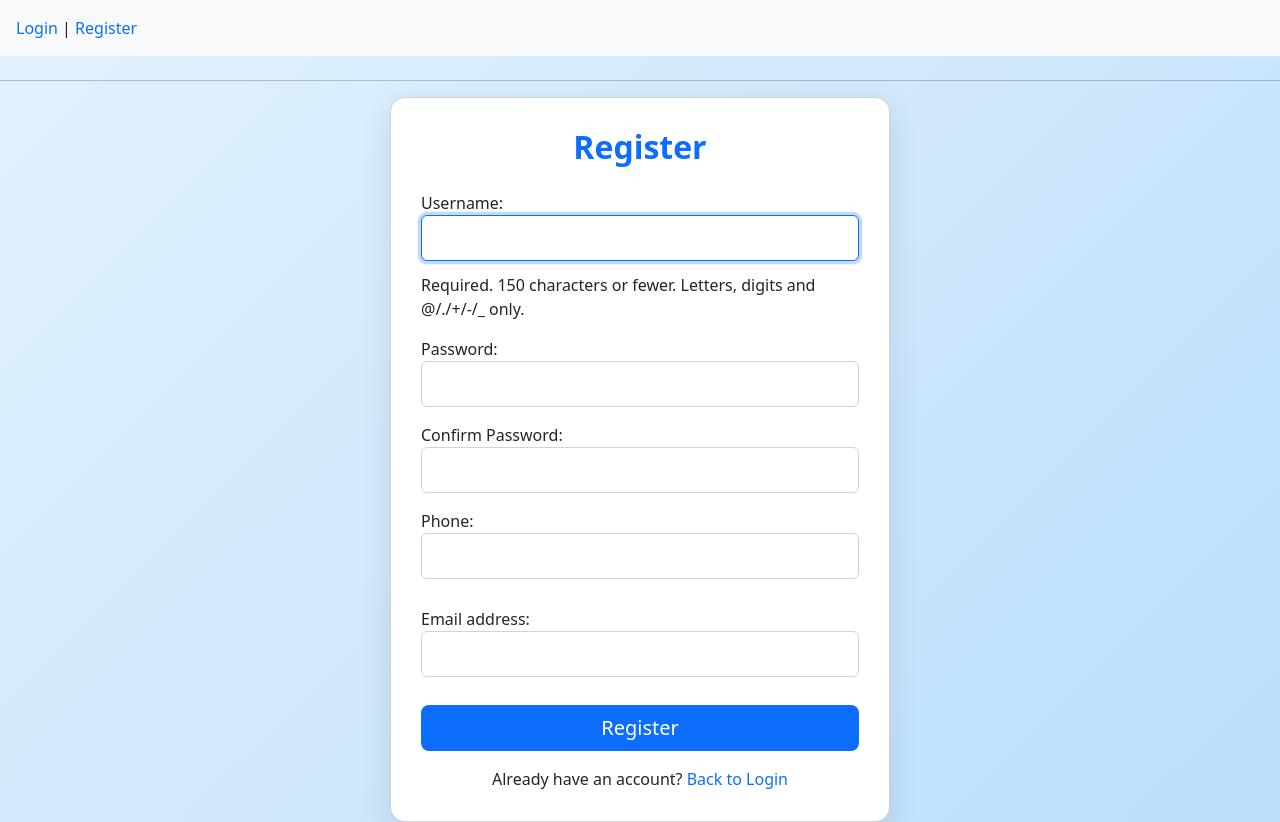
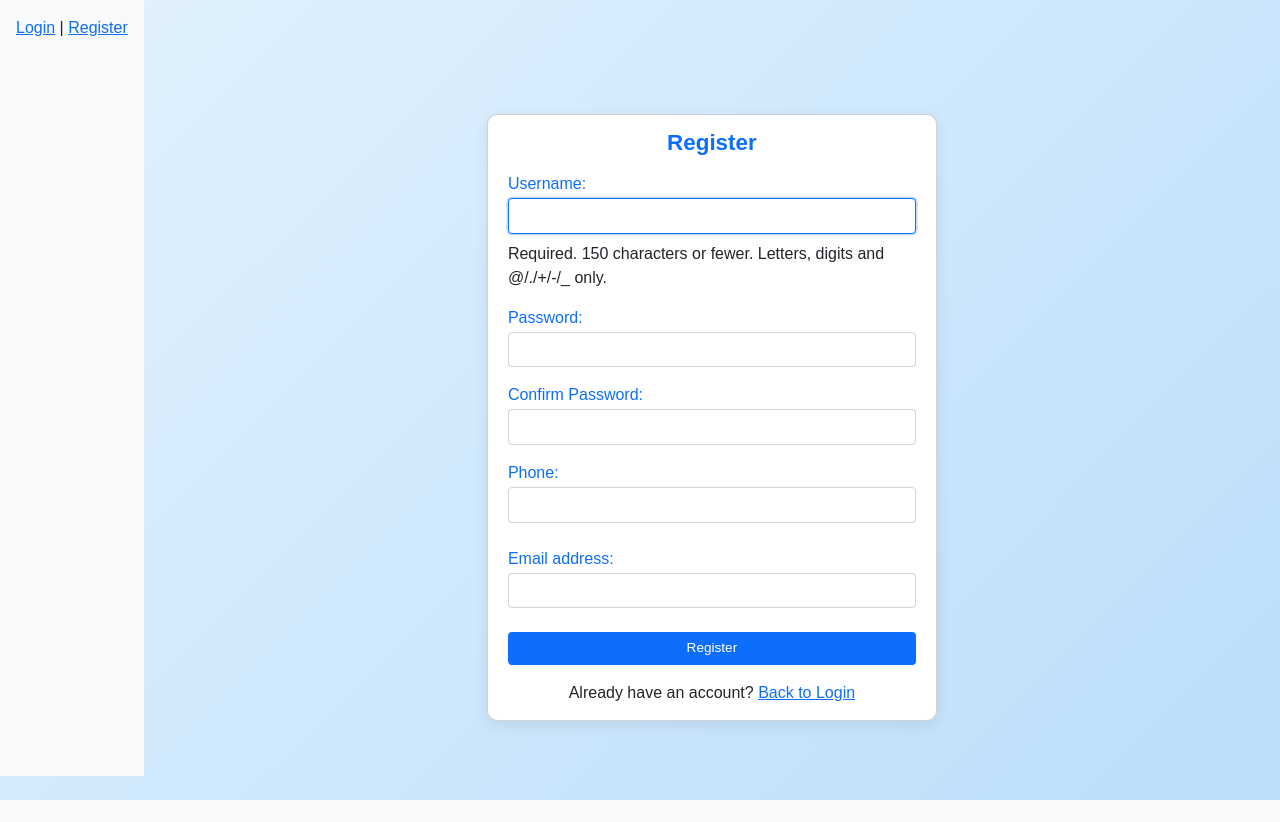
Before and after one commit to Yaeli6858/Python-task-management, a Django app: page /register/ in a window 1280 px wide. After the commit the page ends 800 px from the top, so only its background shows below. Run offline with Django 5.2, Linux system fonts and the light colour scheme; some libraries are stand-ins or nearby versions.

Commit message:
akmost finish

```diff
--- a/static/css/project.css
+++ b/static/css/project.css
@@ -1,139 +1,298 @@
+/* ====== GLOBAL STYLES ====== */
 body {
     min-height: 100vh;
     background: linear-gradient(135deg, #e3f2fd, #bbdefb);
+    margin: 0;
+    font-family: Arial, sans-serif;
+    display: flex;
+    justify-content: center;
 }
 
-/* כרטיסי login/register/profile/task/delete */
-.card {
-    background: #ffffff;
-    border-radius: 15px;
-    box-shadow: 0 10px 30px rgba(0,0,0,0.1);
-    padding: 30px;
-    width: 100%;
-    max-width: 500px;
+.container {
+    padding: 50px 10px 15px; /* קטן יותר מרווח פנימי */
+    max-width: 850px;
     margin: auto;
 }
 
-/* כותרות */
+/* ====== NAVBAR ====== */
+.navbar {
+    background-color: #0d6efd;
+    color: white;
+    padding: 10px 15px; /* קטן יותר */
+    width: 100%;
+    display: flex;
+    justify-content: space-between;
+    align-items: center;
+    box-shadow: 0 3px 7px rgba(0,0,0,0.1);
+    position: fixed; /* תמיד בראש */
+    top: 0;
+    left: 0;
+    z-index: 1000;
+    font-size: 0.9rem;
+}
+
+.navbar .nav-link {
+    color: white;
+    text-decoration: none;
+    margin: 0 6px;
+    font-weight: bold;
+}
+
+.navbar .nav-link:hover {
+    text-decoration: underline;
+}
+
+/* ====== CARDS ====== */
+.card {
+    background: #ffffff;
+    border-radius: 10px;
+    box-shadow: 0 4px 15px rgba(0,0,0,0.08);
+    padding: 15px 20px;
+    width: 100%;
+    max-width: 450px;
+    margin: 12px auto;
+    box-sizing: border-box;
+}
+
 .card h2 {
     color: #0d6efd;
     font-weight: bold;
     text-align: center;
-    margin-bottom: 25px;
+    margin-bottom: 15px;
+    font-size: 1.4rem;
 }
 
-/* שדות אחידים */
-.card input,
-.card select,
-.card textarea {
+/* ====== FORM FIELDS ====== */
+.card input, .card select, .card textarea {
     width: 100%;
-    padding: 10px 12px;
-    font-size: 1rem;
-    border-radius: 6px;
+    padding: 6px 8px;
+    font-size: 0.9rem;
+    border-radius: 4px;
     border: 1px solid #ced4da;
-    margin-bottom: 12px;
+    margin-bottom: 8px;
+    box-sizing: border-box;
 }
 
-.card input:focus,
-.card select:focus,
-.card textarea:focus {
+.card input:focus, .card select:focus, .card textarea:focus {
     border-color: #0d6efd;
     outline: none;
-    box-shadow: 0 0 0 0.2rem rgba(13,110,253,0.25);
+    box-shadow: 0 0 0 0.1rem rgba(13,110,253,0.25);
 }
 
-/* כפתורים אחידים */
-.btn-primary {
+.card label {
+    font-weight: 500;
+    color: #0d6efd;
+    margin-bottom: 2px;
+    display: block;
+}
+
+/* הסרת help text לשדה username בהרשמה */
+.register-card input[name="username"] + small.form-text {
+    display: none !important;
+}
+
+/* ====== BUTTONS ====== */
+.btn-primary, .btn-submit, .btn-action {
+    border: none;
+    border-radius: 4px;
+    color: white;
+    font-weight: 500;
+    cursor: pointer;
+    transition: 0.3s;
+    font-size: 0.85rem;
+}
+
+.btn-primary, .btn-submit {
     background-color: #0d6efd;
-    border: none;
+    padding: 6px 12px;
 }
-.btn-primary:hover {
+
+.btn-primary:hover, .btn-submit:hover {
     background-color: #0b5ed7;
 }
 
-/* קישורים */
-a {
-    color: #0d6efd;
+.btn-edit, .btn-delete, .btn-take, .btn-complete, .btn-cancel {
+    padding: 6px 14px;
+    min-width: 80px;
+}
+
+.btn-edit { background-color: #0d6efd; }
+.btn-edit:hover { background-color: #0b5ed7; }
+
+.btn-delete { background-color: #dc3545; }
+.btn-delete:hover { background-color: #c82333; }
+
+.btn-take { background-color: #198754; }
+.btn-take:hover { background-color: #157347; }
+
+.btn-complete { background-color: #fd7e14; }
+.btn-complete:hover { background-color: #e06c0c; }
+
+.btn-cancel { background-color: #6c757d; }
+.btn-cancel:hover { background-color: #5a6268; }
+
+.btn-add-task {
+    display: inline-block;
+    margin-bottom: 10px;
+    background-color: #0d6efd;
+    color: white;
+    padding: 5px 10px;
+    border-radius: 5px;
     text-decoration: none;
 }
-a:hover {
-    text-decoration: underline;
+
+.btn-add-task:hover {
+    background-color: #0b5ed7;
 }
 
-/* הודעות שגיאה */
-.errorlist {
+/* ====== ERROR MESSAGES ====== */
+.errorlist, .text-danger {
     color: #dc3545;
-    list-style: none;
-    padding-left: 0;
-    margin-top: 5px;
-    font-size: 0.9rem;
+    font-size: 0.75rem;
+    margin-top: 2px;
+    margin-bottom: 5px;
 }
 
-/* טבלאות משימות */
+/* ====== TABLES ====== */
 table {
     width: 100%;
-    max-width: 1000px;
-    margin: 0 auto;
+    max-width: 850px;
+    margin: 0 auto 12px;
     border-collapse: collapse;
     background-color: #ffffff;
-    border-radius: 10px;
+    border-radius: 6px;
     overflow: hidden;
-    box-shadow: 0 5px 20px rgba(0,0,0,0.1);
+    box-shadow: 0 3px 12px rgba(0,0,0,0.08);
 }
+
 th, td {
-    padding: 12px 15px;
+    padding: 8px 10px;
     text-align: center;
+    font-size: 0.85rem;
 }
+
 th {
     background-color: #0d6efd;
     color: white;
 }
-tr:nth-child(even) {
-    background-color: #f1f8ff;
-}
-tr:hover {
-    background-color: #e3f2fd;
-}
 
-/* סטטוסים */
+tr:nth-child(even) { background-color: #f1f8ff; }
+tr:hover { background-color: #e3f2fd; }
+
 .status-new { color: #0d6efd; font-weight: bold; }
 .status-in-progress { color: #ffc107; font-weight: bold; }
 .status-completed { color: #198754; font-weight: bold; }
 .my-task { background-color: #87cefa !important; }
 
-/* כפתורים מיוחדים בטבלה */
-.btn-action {
-    margin-right: 5px;
-    padding: 5px 10px;
-    border-radius: 5px;
-    border: none;
-    color: white;
+/* ====== DELETE CARD ====== */
+.delete-card p {
+    margin-bottom: 15px;
     font-size: 0.9rem;
 }
-.btn-edit { background-color: #0d6efd; }
-.btn-edit:hover { background-color: #0b5ed7; }
-.btn-delete { background-color: #dc3545; }
-.btn-delete:hover { background-color: #c82333; }
-.btn-take { background-color: #198754; }
-.btn-take:hover { background-color: #157347; }
-.btn-complete { background-color: #fd7e14; }
-.btn-complete:hover { background-color: #e06c0c; }
-.btn-add-task { display: inline-block; margin-bottom: 15px; background-color: #0d6efd; color: white; padding: 8px 15px; border-radius: 6px; text-decoration: none; }
-.btn-add-task:hover { background-color: #0b5ed7; }
 
-/* סינון */
+.delete-card .btn-action {
+    margin: 4px;
+    padding: 6px 16px;
+}
+
+/* ====== FILTER FORM ====== */
+.filter-form {
+    display: flex;
+    flex-wrap: wrap;
+    gap: 8px;
+    justify-content: center;
+    margin-bottom: 12px;
+    align-items: flex-end;
+}
+
+.filter-form div {
+    display: flex;
+    flex-direction: column;
+}
+
 .filter-form input,
-.filter-form select,
-.filter-form button {
-    padding: 8px 10px;
-    border-radius: 6px;
+.filter-form select {
+    padding: 5px 8px;
+    border-radius: 4px;
     border: 1px solid #ced4da;
+    height: 32px;
 }
+
 .filter-form button {
     background-color: #0d6efd;
     color: white;
     border: none;
+    padding: 5px 10px;
+    border-radius: 4px;
+    height: 32px;
 }
+
 .filter-form button:hover {
     background-color: #0b5ed7;
 }
+
+/* ====== RESPONSIVE ====== */
+@media (max-width: 768px) {
+    .container {
+        padding: 80px 10px 15px;
+    }
+
+    table, .card {
+        width: 100%;
+        max-width: 100%;
+    }
+
+    .filter-form {
+        flex-direction: column;
+        align-items: stretch;
+        gap: 6px;
+    }
+}
+
+@media (max-width: 480px) {
+    .navbar {
+        flex-direction: column;
+        gap: 4px;
+        text-align: center;
+    }
+}
+/* ====== NAVBAR ====== */
+.navbar {
+    background-color: #0d6efd;
+    color: white;
+    padding: 10px 15px;
+    width: 100%;
+    display: flex;
+    flex-direction: column; /* שתי שורות */
+    align-items: center;
+    box-shadow: 0 3px 7px rgba(0,0,0,0.1);
+    position: fixed;
+    top: 0;
+    left: 0;
+    z-index: 1000;
+    font-size: 0.9rem;
+}
+
+.navbar .navbar-top {
+    width: 100%;
+    text-align: left; /* "שלום" בצד שמאל */
+    margin-bottom: 5px;
+    font-weight: bold;
+}
+
+.navbar .navbar-bottom {
+    width: 100%;
+    display: flex;
+    justify-content: center; /* כל הקישורים בשורה שנייה במרכז */
+    gap: 8px;
+}
+
+.navbar .nav-link {
+    color: white;
+    text-decoration: none;
+    font-weight: bold;
+}
+
+.navbar .nav-link:hover {
+    text-decoration: underline;
+}
--- a/task_manager/settings.py
+++ b/task_manager/settings.py
@@ -15,6 +15,9 @@
 # Build paths inside the project like this: BASE_DIR / 'subdir'.
 BASE_DIR = Path(__file__).resolve().parent.parent
 
+
+STATIC_URL = '/static/'
+STATICFILES_DIRS = [BASE_DIR / "static"]
 
 # Quick-start development settings - unsuitable for production
 # See https://docs.djangoproject.com/en/5.2/howto/deployment/checklist/
--- a/tasks/templates/tasks/update_task.html
+++ b/tasks/templates/tasks/update_task.html
@@ -1,4 +1,6 @@
 {% extends "tasks/base.html" %}
+{% load widget_tweaks %}
+
 {% block title %}Update Task{% endblock %}
 
 {% block content %}
--- a/tasks/views.py
+++ b/tasks/views.py
@@ -4,7 +4,7 @@
 from django.views.generic import ListView, CreateView, UpdateView, DeleteView
 from django.contrib.auth.decorators import login_required
 from django.utils.decorators import method_decorator
-from .forms import TaskForm, CustomUserCreationForm, TaskFilterForm,ProfileForm
+from .forms import TaskForm, CustomUserCreationForm, TaskFilterForm, ProfileForm
 from .models import Task
 
 
@@ -89,7 +89,11 @@
         else:  # עובד
             return Task.objects.filter(task_performer=user)
 
-    # כאן מוסיפים את form_valid כדי לעדכן את סטטוס
+    def get_form_kwargs(self):
+        kwargs = super().get_form_kwargs()
+        kwargs['user'] = self.request.user  # ← העברת המשתמש לטופס
+        return kwargs
+
     def form_valid(self, form):
         task = form.save(commit=False)
 
@@ -101,6 +105,7 @@
 
         task.save()
         return redirect(self.get_success_url())
+
 
 @method_decorator(login_required, name='dispatch')
 class DeleteTaskView(DeleteView):
@@ -137,9 +142,17 @@
 
 @login_required
 def profile_view(request):
-    return render(request, "tasks/profile.html", {
-        "user": request.user
-    })
+    user = request.user
+
+    if request.method == 'POST':
+        form = ProfileForm(request.POST, instance=user)
+        if form.is_valid():
+            form.save()
+            return redirect('task_list')
+    else:
+        form = ProfileForm(instance=user)
+
+    return render(request, 'tasks/profile.html', {'form': form})
 
 
 def register_view(request):
@@ -171,21 +184,7 @@
 def logout_view(request):
     logout(request)
     return redirect("login")
-from .forms import ProfileForm
 
-@login_required
-def profile_view(request):
-    user = request.user
-
-    if request.method == 'POST':
-        form = ProfileForm(request.POST, instance=user)
-        if form.is_valid():
-            form.save()
-            return redirect('task_list')
-    else:
-        form = ProfileForm(instance=user)
-
-    return render(request, 'tasks/profile.html', {'form': form})
 
 @login_required
 def complete_task_view(request, pk):
```
